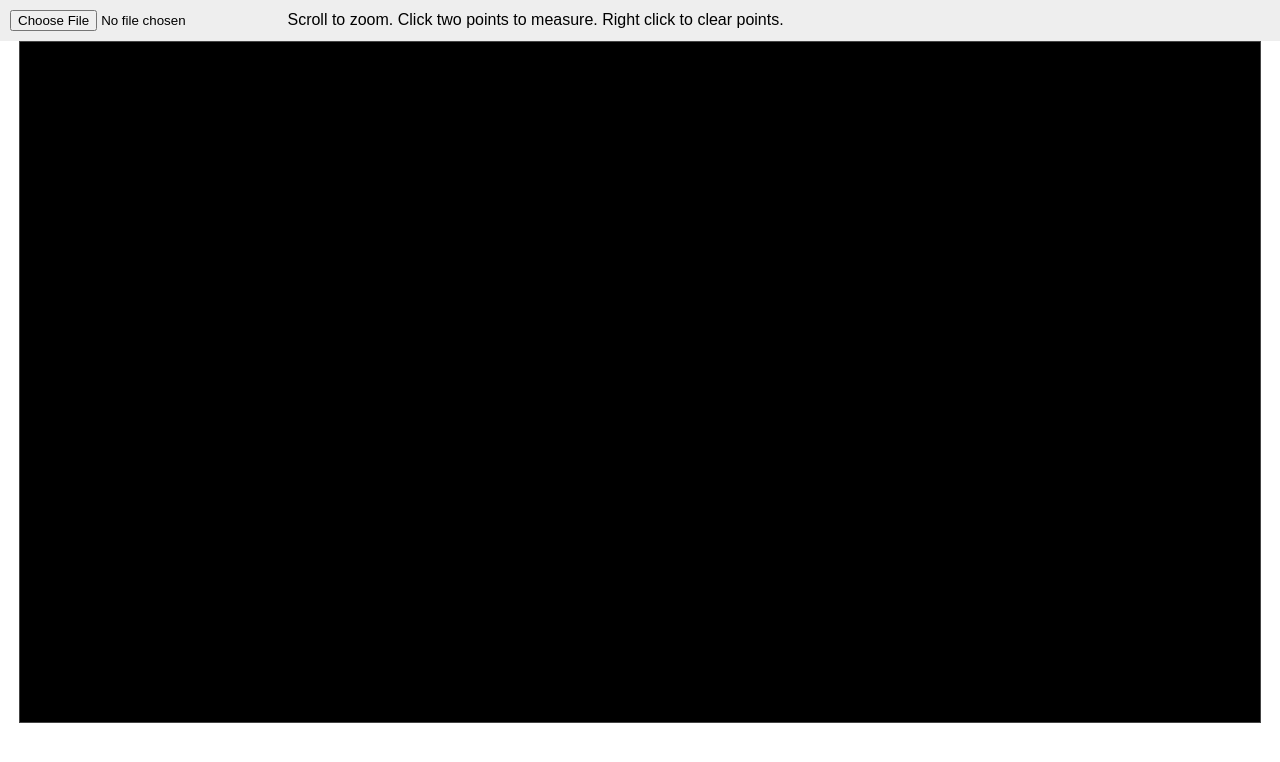
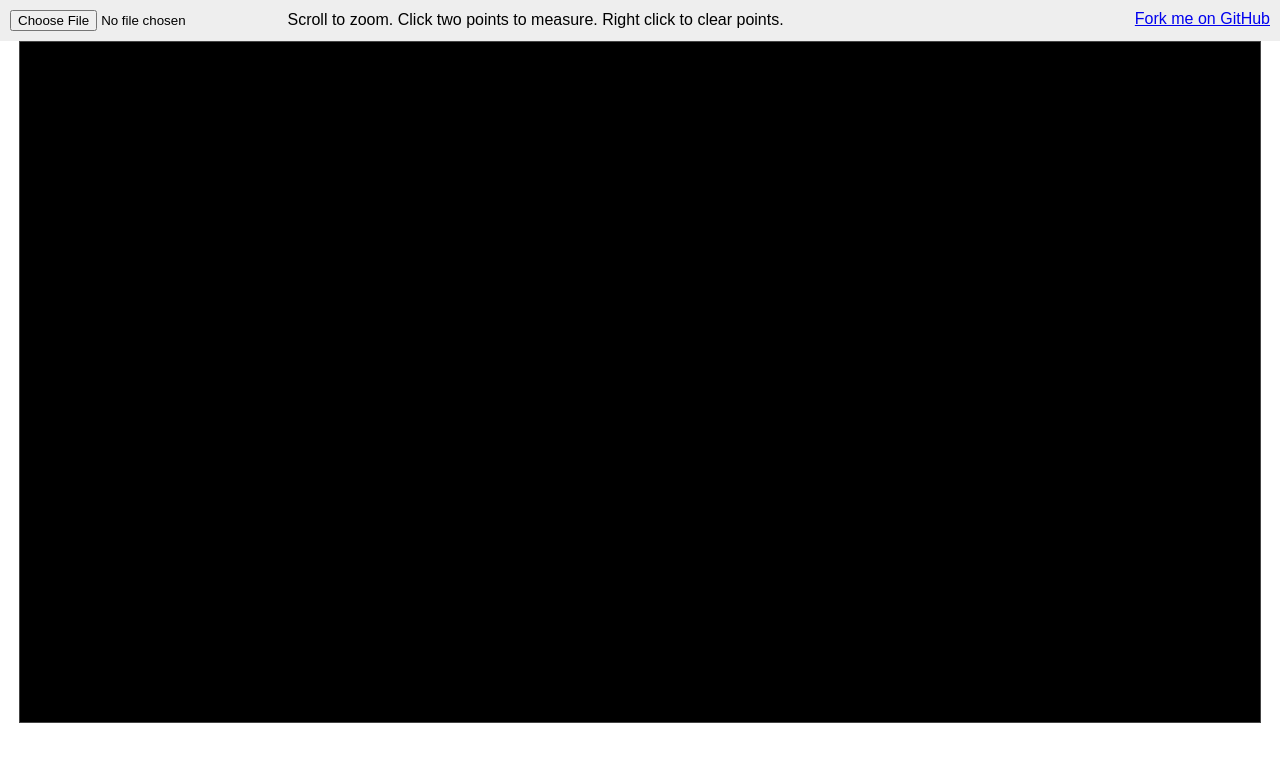
Before and after one commit to joshsellers/mapdisttool, a plain HTML site: page index.html in a window 1280 px wide. Drawn offline with Linux system fonts and the light colour scheme.

Commit message:
Add fork me link

```diff
--- a/index.html
+++ b/index.html
@@ -26,6 +26,8 @@ Licensed under the MIT License. See LICENSE file.
 <div id="topbar">
     <input type="file" id="fileInput" accept="image/*">
     <span style="margin-left: 20px;">Scroll to zoom. Click two points to measure. Right click to clear points.</span>
+
+    <a style="float: right;" href="https://github.com/joshsellers/mapdisttool">Fork me on GitHub</a>
 </div>
 
 <canvas id="canvas"></canvas>
```
